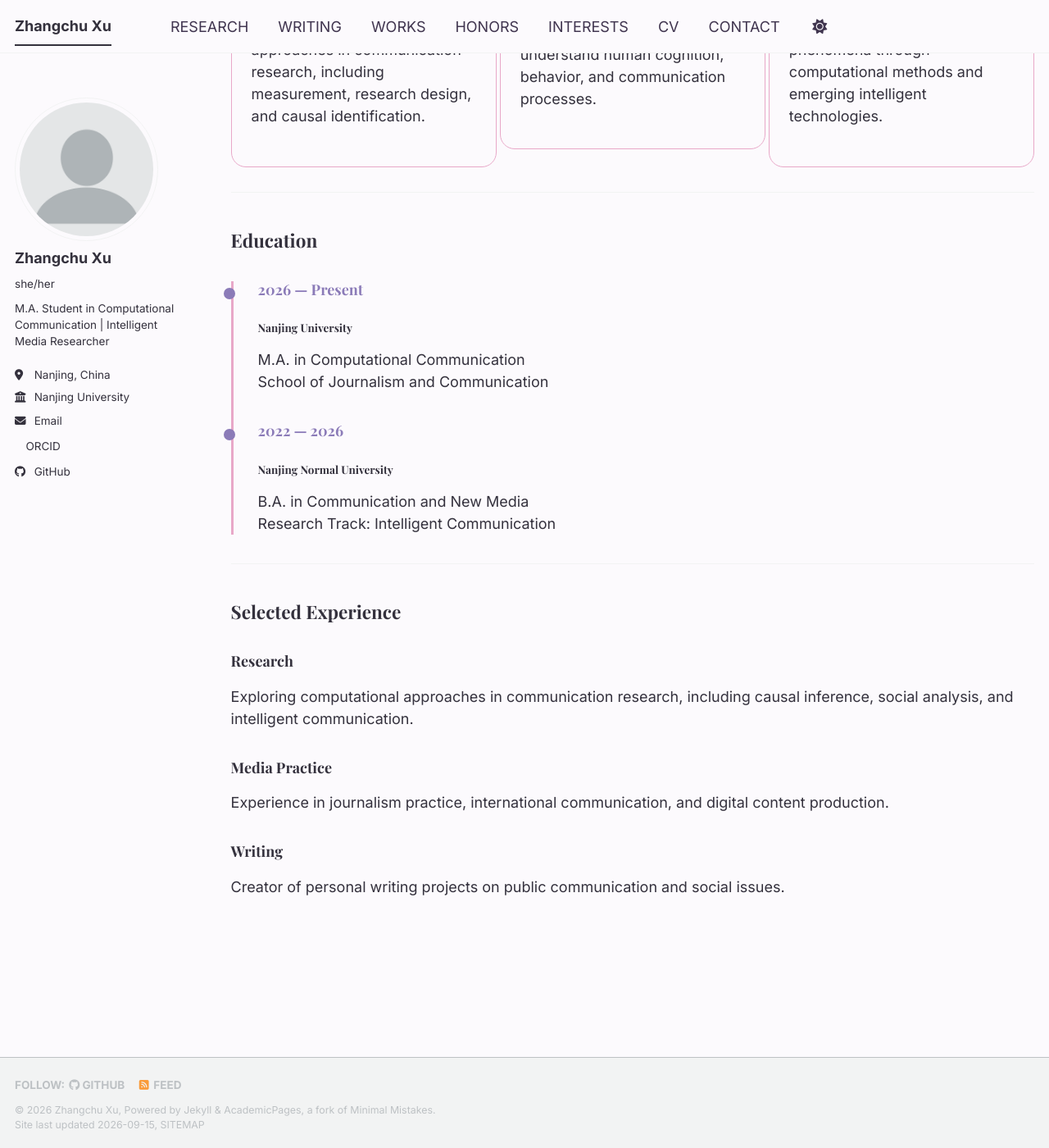
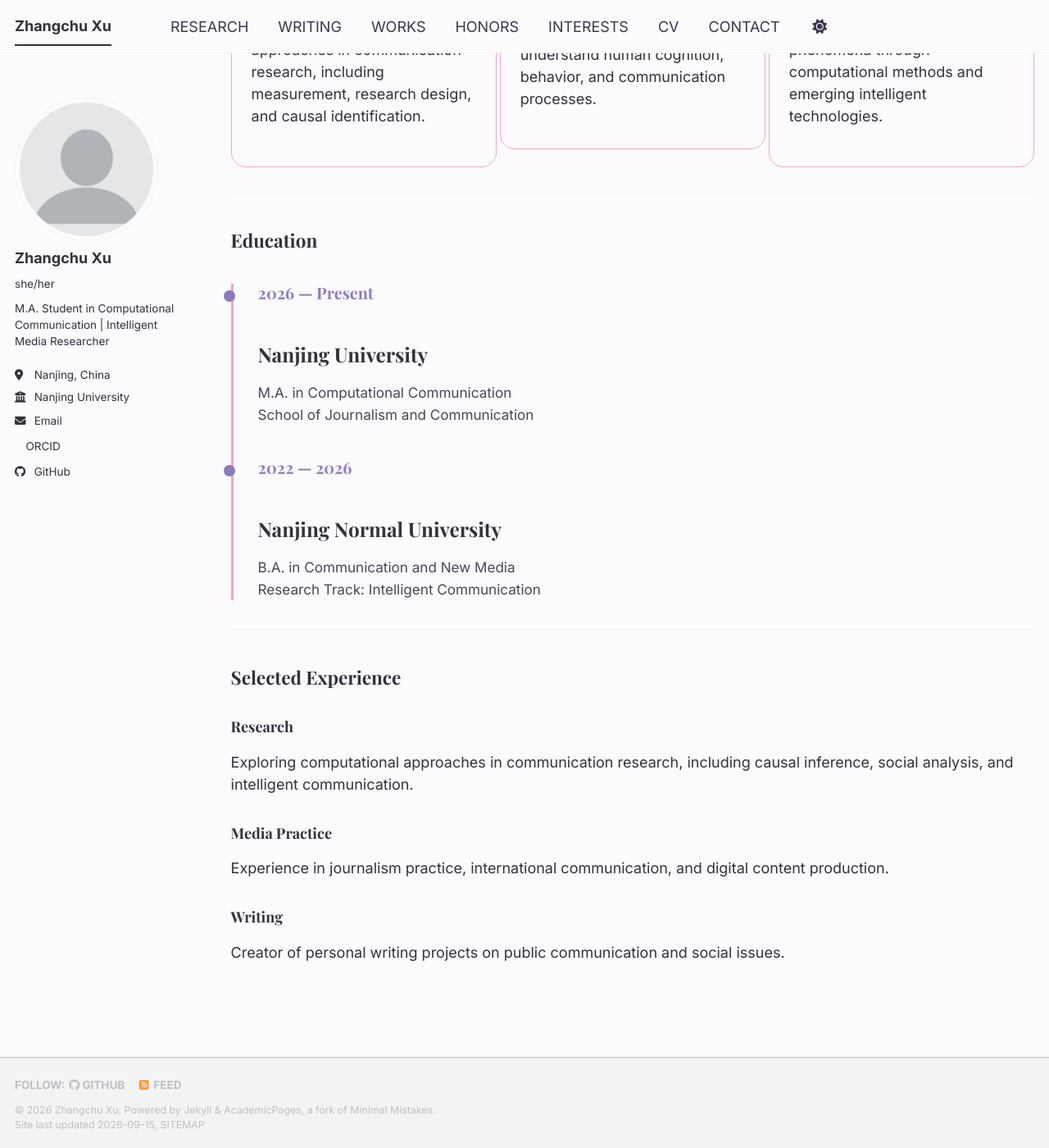
Before and after one commit to xuzhangchu0103/xuzhangchu0103.github.io, a Jekyll site: the page built from _pages/about.md, in a window 1280 px wide and 1400 px high, scrolled down 533 px. Shown: the whole window at 82% size. Built offline with Jekyll 4.4.1, drawn with Linux system fonts in a browser that asks for light colours; a style sheet for code colours, icons or effects is not loaded.

Commit message:
Update styles for timeline item headings and paragraphs

```diff
--- a/_sass/_custom.scss
+++ b/_sass/_custom.scss
@@ -95,16 +95,21 @@ border-radius:50%;
 
 
 .timeline-item h3 {
-
-color:#8B7BB8;
-
-font-size:1em;
-
+    font-size: 1.1em;
+    color: #8f7cc8;
+    margin-bottom: 15px;
 }
 
 
 .timeline-item h4 {
+    font-size: 1.35em;
+    font-weight: 700;
+    margin-bottom: 10px;
+}
 
-margin-bottom:8px;
 
+.timeline-item p {
+    font-size: 0.95em;
+    line-height: 1.6;
+    color: #4a4655;
 }
```
